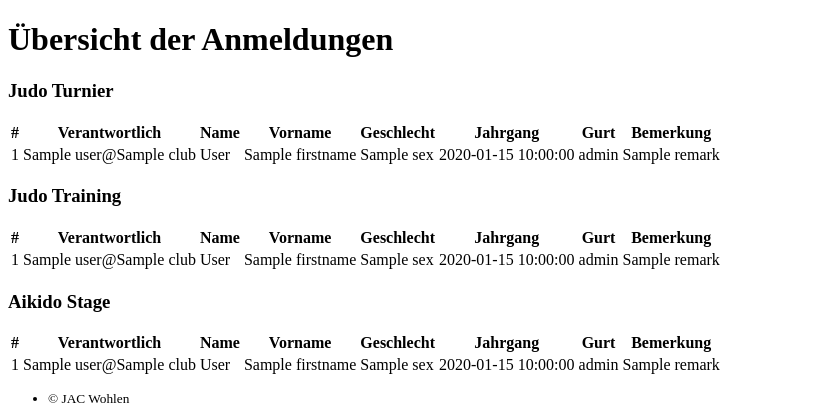
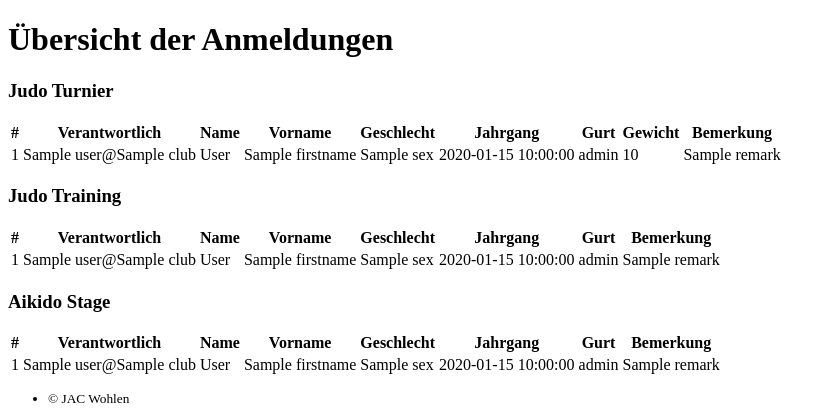
Before and after one commit to jacwohlen/openair-jac, a Python web app: template openair/templates/events/admin.html in a window 1280 px wide. Shown: the part 155-575 px from the top of the page, without its empty margins (0-836 px from the left). Run offline with Jinja, Linux system fonts and the light colour scheme; the template is opened without the code that fills it: most values are stand-ins (such as "Sample title", 1, 10 or a date in 2020); form fields are guessed from the names that the template uses.

Commit message:
Add weight column in admin tab

```diff
--- a/openair/templates/events/admin.html
+++ b/openair/templates/events/admin.html
@@ -16,6 +16,7 @@
       <th scope="col">Geschlecht</th>
       <th scope="col">Jahrgang</th>
       <th scope="col">Gurt</th>
+      <th scope="col">Gewicht</th>
       <th scope="col">Bemerkung</th>
     </tr>
     </thead>
@@ -29,6 +30,7 @@
         <td>{{participant.sex}}</td>
         <td>{{participant.birthday}}</td>
         <td>{{participant.level}}</td>
+        <td>{{participant.weight}}</td>
         <td>{{participant.remark}}</td>
       </tr>
       {% endfor %}
```
